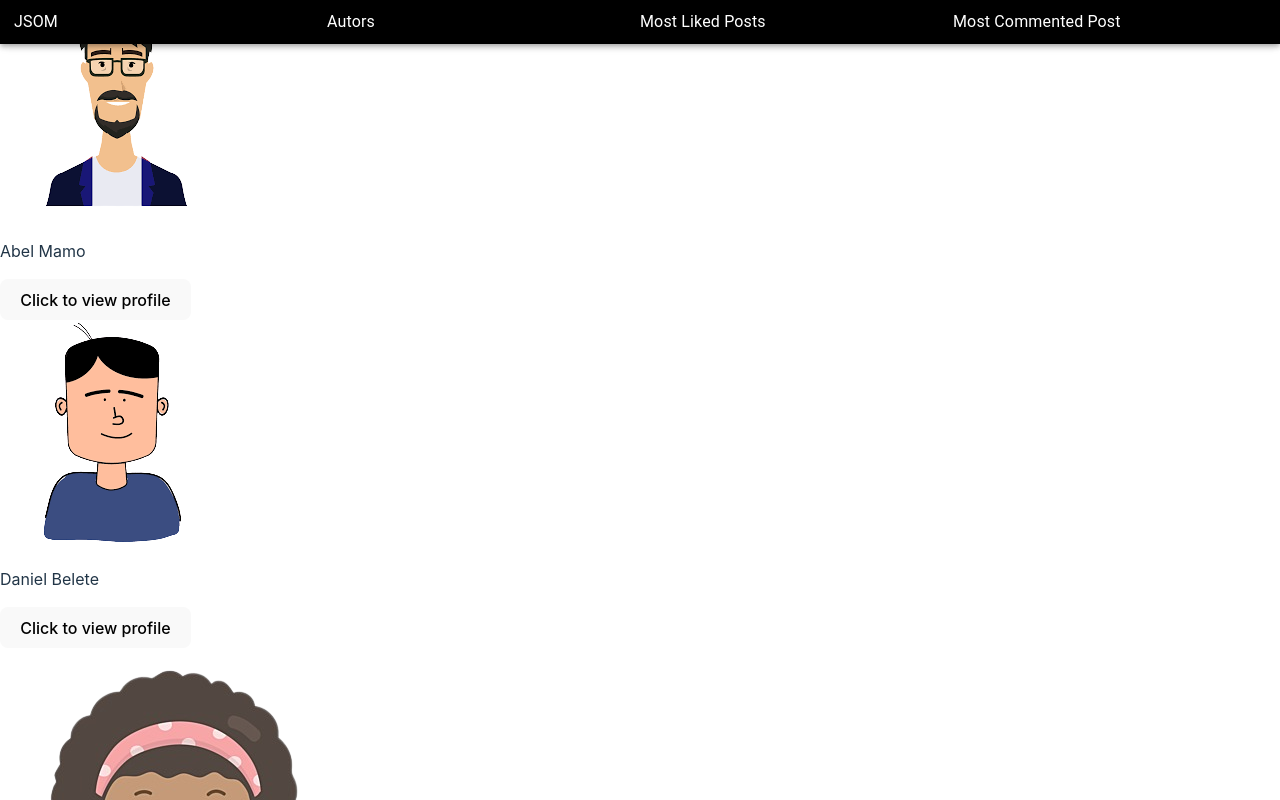
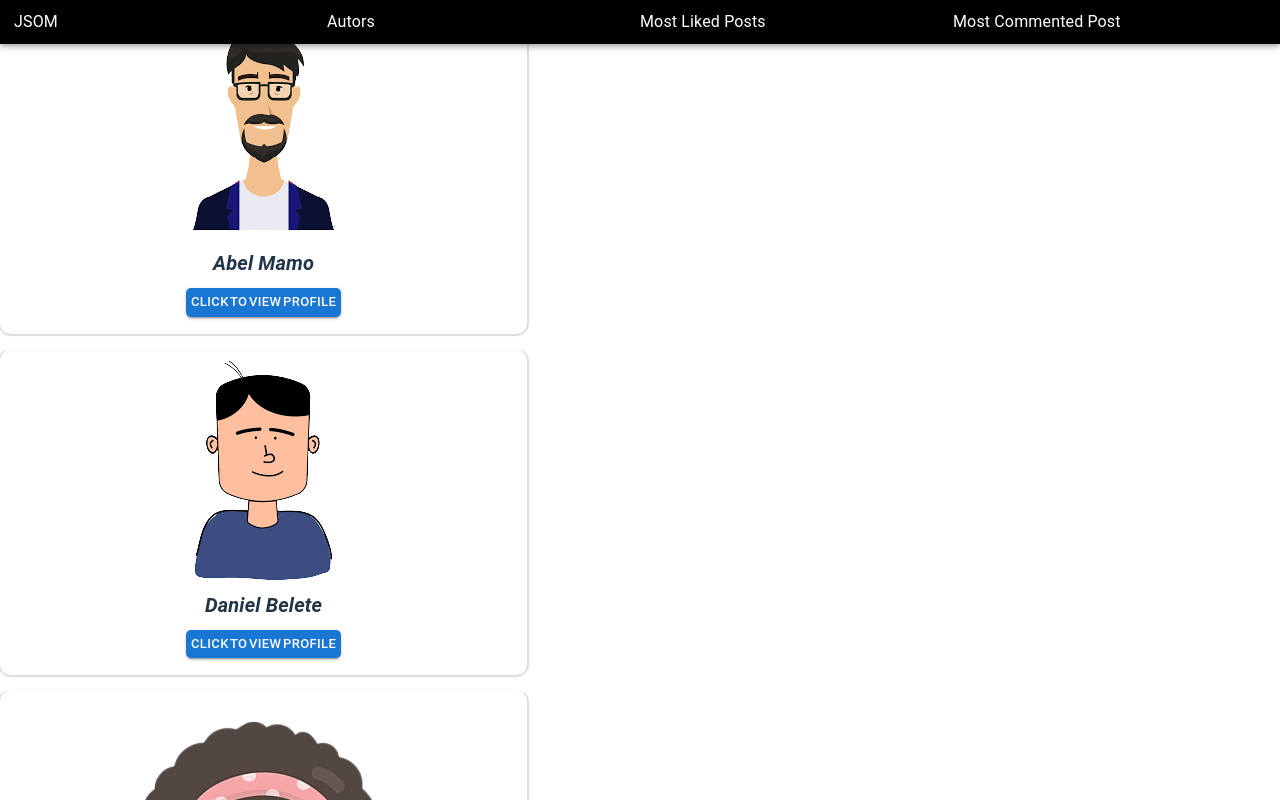
Before and after one commit to SolomonMuhyeY/ReactUserProfileNavigator3.0, a React (Vite) app: page / in a window 1280 px wide. Shown: the top 800 px of the page. Built offline with nearby package versions, Linux system fonts and the light colour scheme.

Commit message:
finishing up user component

```diff
--- a/src/components/User.jsx
+++ b/src/components/User.jsx
@@ -1,15 +1,55 @@
 import React from "react";
 import { Link } from "react-router-dom";
+import { Box, Button, Typography } from "@mui/material";
+
 export default function User({ client }) {
   return (
-    <div className='rounded shadow-md ring-offset-2 ring-1 ring-gray-300 m-4 mx-auto text-center py-2 px-4 w-fit transition duration-1500 ease hover:scale-105'>
+    <Box
+      sx={{
+        borderRadius: "10px",
+        py: "0.5rem",
+        px: "0.85rem",
+        my: "16px",
+        mx: "auto",
+        textAlign: "center",
+        boxShadow: "2px 0 1px 0 #ddd, -2px 0 1px 0 #ddd, 0 2px 1px 0 #ddd",
+        ":hover": {
+          scale: "1.05",
+          transition: "ease-in-out",
+          transitionDuration: "2000ms",
+        },
+      }}
+    >
       <img src={client.img} />
-      <p className='font-bold italic'>{client.name}</p>
+      <Typography
+        variant='h6'
+        sx={{ fontStyle: "italic", fontWeight: "bolder" }}
+      >
+        {client.name}
+      </Typography>
       <Link to={`/UserDescription/${client.id}`}>
-        <button className='bg-blue-600 p-1 my-3 rounded transition duration-1000 ease  hover:bg-blue-500'>
+        <Button
+          variant='contained'
+          color='primary'
+          sx={{
+            py: "3px",
+            px: "5px",
+            fontSize: "small",
+            wordSpacing: "-2px",
+            borderRadius: "5px",
+            ":hover": {
+              bgcolor: "rgb(32, 32, 210)",
+            },
+            transition: "all",
+            transitionDuration: "2000ms",
+            transition: "ease-in-out",
+            my: "0.56rem",
+          }}
+          className='bg-blue-600 p-1 my-3 rounded transition duration-1000 ease  hover:bg-blue-500'
+        >
           {client.btnMsg}
-        </button>
+        </Button>
       </Link>
-    </div>
+    </Box>
   );
 }
```
